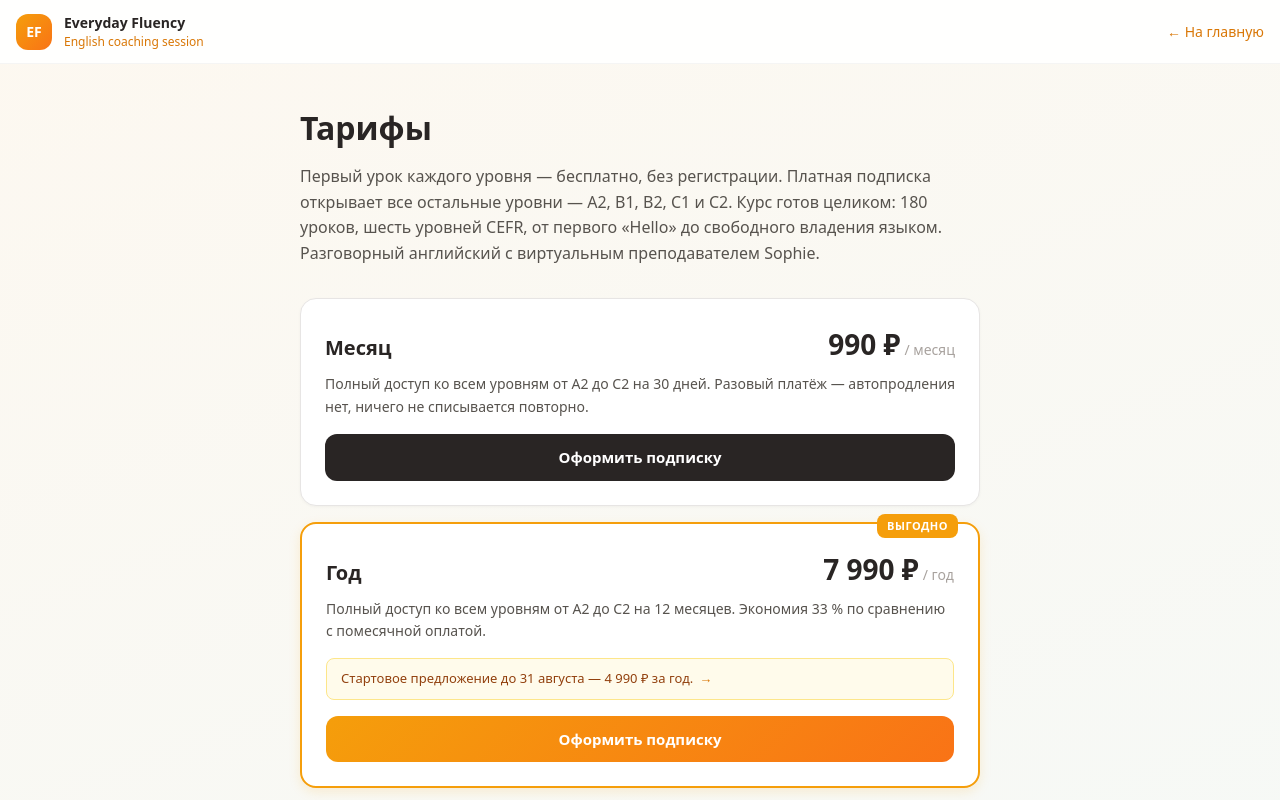
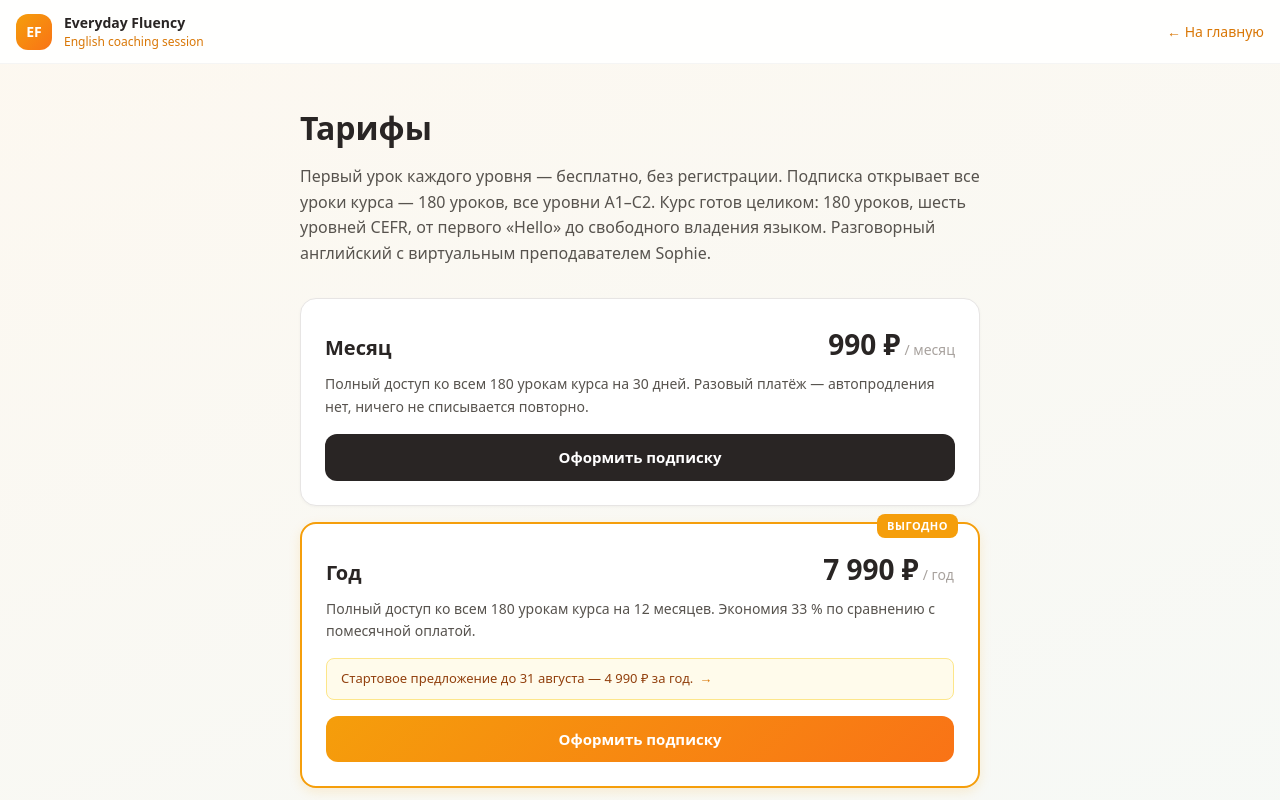
Before and after one commit to shuligne-ops/everyday-fluency2, a Next.js app: page /pricing in a window 1280 px wide. Shown: the top 800 px of the page. Built offline with nearby package versions, Linux system fonts and the light colour scheme; no server answers.

Commit message:
Align EF subscription copy with full course

```diff
--- a/src/app/page.tsx
+++ b/src/app/page.tsx
@@ -586,10 +586,10 @@ function HomeContent() {
                 fontFamily: 'var(--font-display)', fontSize: '22px', fontWeight: 700,
                 color: '#1a1a2e', marginBottom: '12px'
               }}>
-                Все уровни от A2 до C2 — по подписке
+                Подписка открывает весь курс — 180 уроков, все уровни A1–C2
               </h2>
               <p style={{ color: '#666', fontSize: '15px', marginBottom: '24px', lineHeight: 1.5 }}>
-                Знакомое перестаёт проскакивать мимо не за один диалог, а когда таких диалогов набирается несколько десятков. Дальше — 30 уроков на твоём уровне и все остальные уровни в придачу: рабочие разговоры, споры, неловкие паузы, живой темп.
+                Знакомое перестаёт проскакивать мимо не за один диалог, а когда таких диалогов набирается несколько десятков. Дальше — все 180 уроков курса: уроки на твоём уровне и на всех остальных — рабочие разговоры, споры, неловкие паузы, живой темп.
               </p>
               <button onClick={() => router.push('/auth')} style={{
                 background: '#f59e0b', border: 'none', color: 'white', cursor: 'pointer',
@@ -615,8 +615,8 @@ function HomeContent() {
               </h2>
               <p style={{ color: '#666', fontSize: '15px', marginBottom: '20px', lineHeight: 1.5 }}>
                 Знакомое перестаёт проскакивать мимо не за один диалог, а когда таких диалогов
-                набирается несколько десятков. Дальше — 30 уроков на твоём уровне и все остальные
-                уровни в придачу: рабочие разговоры, споры, неловкие паузы, живой темп.
+                набирается несколько десятков. Дальше — все 180 уроков курса: уроки на твоём уровне
+                и на всех остальных — рабочие разговоры, споры, неловкие паузы, живой темп.
               </p>
 
               <div style={{
--- a/src/app/payment/success/page.tsx
+++ b/src/app/payment/success/page.tsx
@@ -97,7 +97,7 @@ function PaymentSuccessContent() {
               <p style={{ fontSize: '15px', color: '#57534e', marginBottom: '20px' }}>Тариф: <strong>{planLabel}</strong></p>
             )}
             <p style={{ fontSize: '15px', color: '#57534e', lineHeight: 1.6, marginBottom: '24px' }}>
-              Сейчас открыты A1 и A2 (60 уроков). Уровни B1–C2 готовятся и будут добавляться регулярно — доступ откроется автоматически. Чек о покупке оформляется вручную и придёт на ваш email в течение суток.
+              Подписка открывает весь курс — 180 уроков, все уровни A1–C2. Чек о покупке оформляется вручную и придёт на ваш email в течение суток.
             </p>
             <Link
               href="/"
--- a/src/app/pricing/page.tsx
+++ b/src/app/pricing/page.tsx
@@ -97,7 +97,7 @@ export default function PricingPage() {
         <h1 style={{ fontSize: '32px', fontWeight: 700, color: '#292524', marginBottom: '12px' }}>Тарифы</h1>
         <p style={{ fontSize: '16px', color: '#57534e', marginBottom: '32px', lineHeight: 1.6 }}>
           Первый урок каждого уровня — бесплатно, без регистрации.
-          Платная подписка открывает все остальные уровни — A2, B1, B2, C1 и C2.
+          Подписка открывает все уроки курса — 180 уроков, все уровни A1–C2.
           Курс готов целиком: 180 уроков, шесть уровней CEFR, от первого «Hello» до свободного владения языком.
           Разговорный английский с виртуальным преподавателем Sophie.
         </p>
@@ -122,7 +122,7 @@ export default function PricingPage() {
           title="Месяц"
           price="990 ₽"
           period="/ месяц"
-          description="Полный доступ ко всем уровням от A2 до C2 на 30 дней. Разовый платёж — автопродления нет, ничего не списывается повторно."
+          description="Полный доступ ко всем 180 урокам курса на 30 дней. Разовый платёж — автопродления нет, ничего не списывается повторно."
           isCurrentPlan={currentPlan === 'monthly'}
           isLoading={loading === 'monthly'}
           disabled={hasSubscription || loading !== null}
@@ -134,7 +134,7 @@ export default function PricingPage() {
           title="Год"
           price="7 990 ₽"
           period="/ год"
-          description="Полный доступ ко всем уровням от A2 до C2 на 12 месяцев. Экономия 33 % по сравнению с помесячной оплатой."
+          description="Полный доступ ко всем 180 урокам курса на 12 месяцев. Экономия 33 % по сравнению с помесячной оплатой."
           subtext="Стартовое предложение до 31 августа — 4 990 ₽ за год."
           subtextLink={{ label: 'Воспользоваться', plan: 'launch_annual' }}
           featured
```
